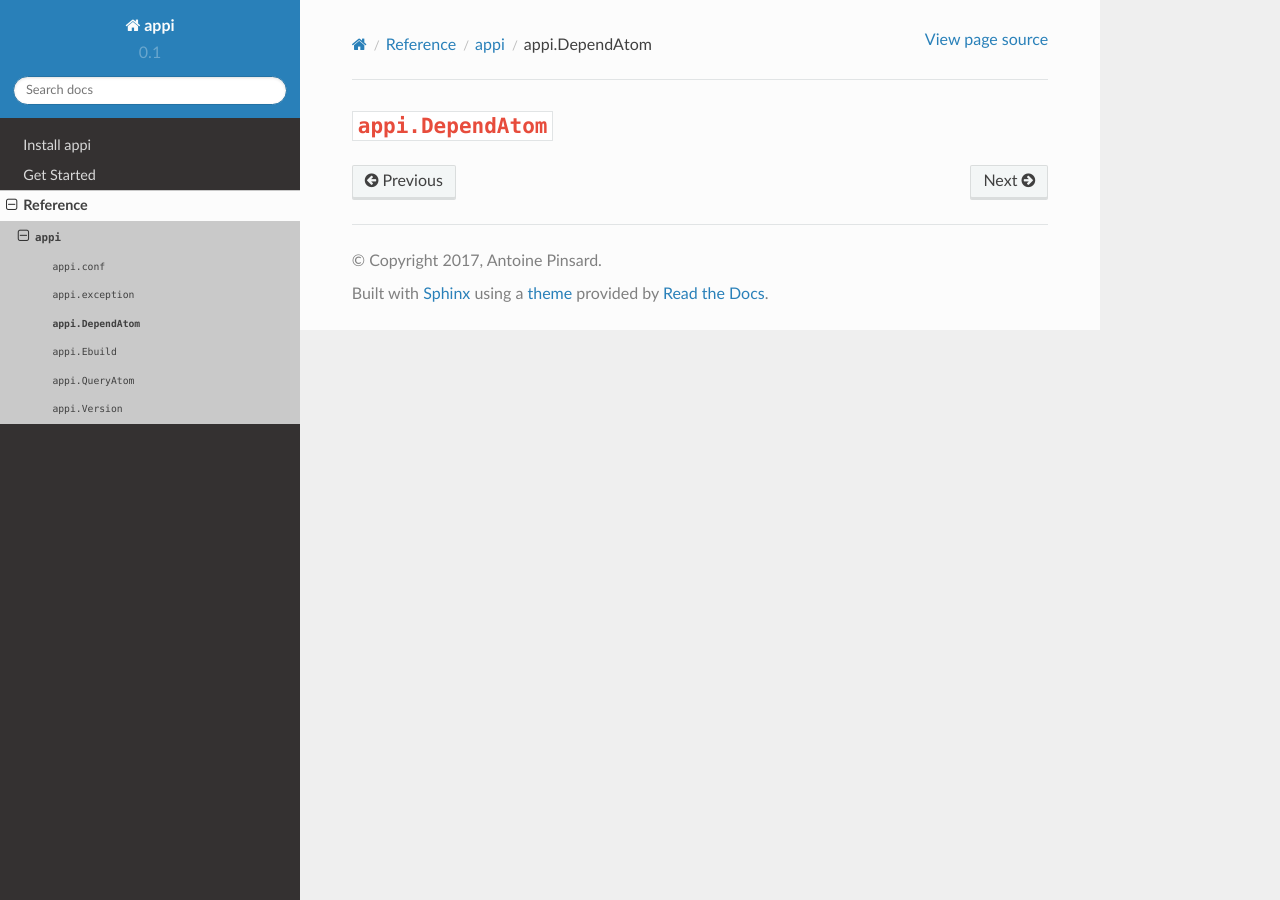
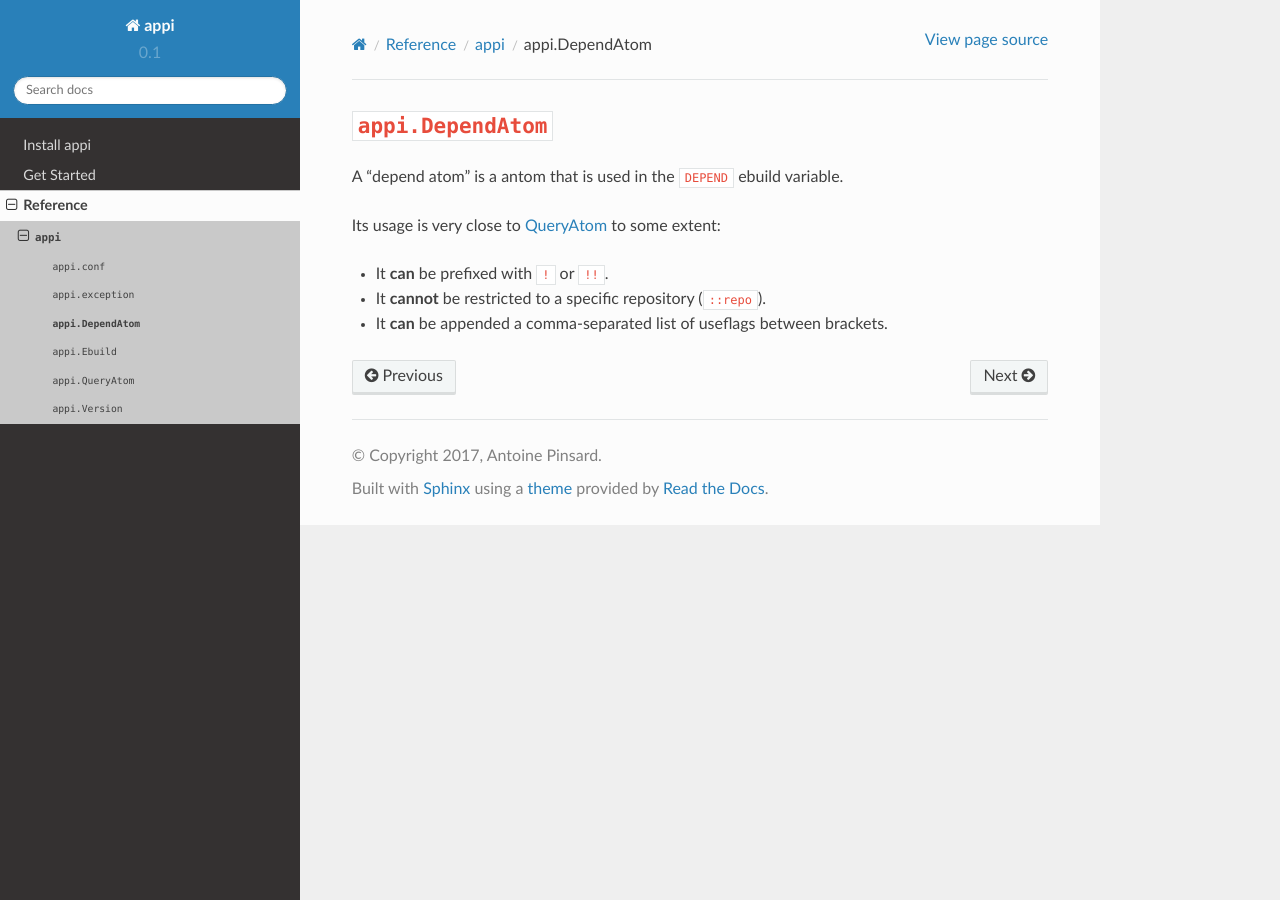
Before and after one commit to funtoo/appi, a Sphinx documentation site: the page built from docs/ref/appi/DependAtom.rst, in a window 1280 px wide. Built offline with Sphinx 7.4.7 and the Read the Docs theme 2.0.0, drawn with Linux system fonts in a browser that asks for light colours.

Commit message:
Documented DependAtom

```diff
--- a/docs/ref/appi/DependAtom.rst
+++ b/docs/ref/appi/DependAtom.rst
@@ -3,3 +3,11 @@
 ===================
 ``appi.DependAtom``
 ===================
+
+A "depend atom" is a antom that is used in the ``DEPEND`` ebuild variable.
+
+Its usage is very close to :ref:`QueryAtom <appi.QueryAtom>` to some extent:
+
+- It **can** be prefixed with ``!`` or ``!!``.
+- It **cannot** be restricted to a specific repository (``::repo``).
+- It **can** be appended a comma-separated list of useflags between brackets.
```
